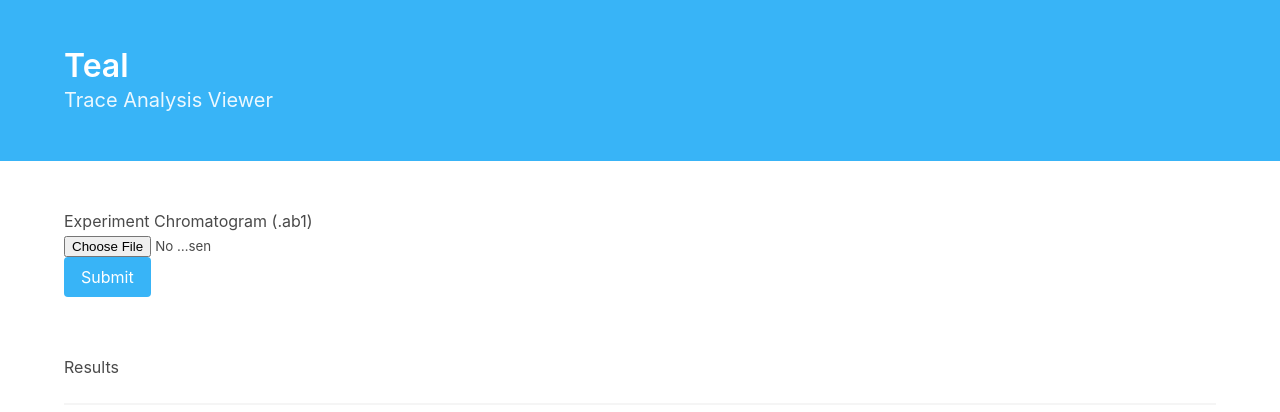
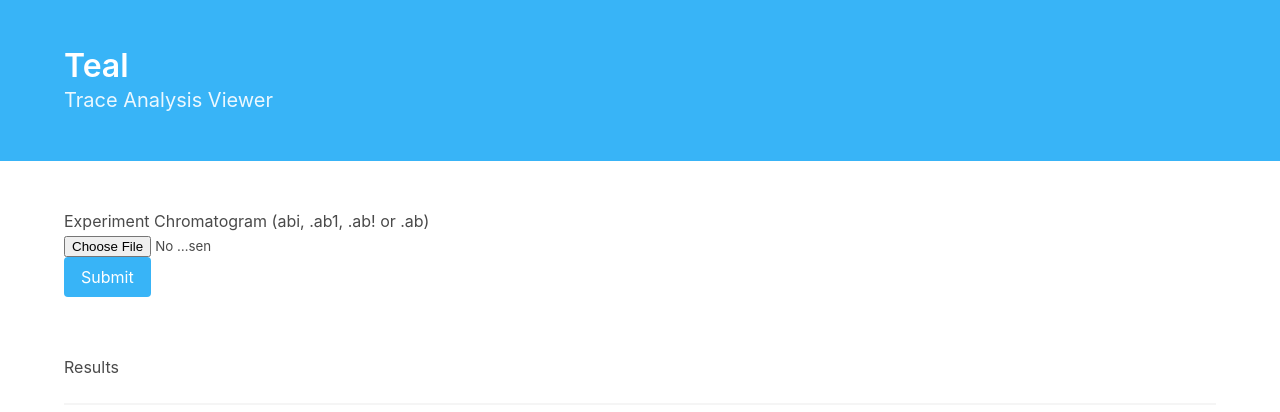
Before and after one commit to gear-genomics/teal, a Flask app: page / in a window 1280 px wide. Shown: the top 412 px of the page. Run offline with Flask 2, Linux system fonts and the light colour scheme; some libraries are stand-ins or nearby versions.

Commit message:
Extended webinterface to ab, abi and ab!

```diff
--- a/ws/teal.py
+++ b/ws/teal.py
@@ -20,7 +20,7 @@ app.config['MAX_CONTENT_LENGTH'] = 8 * 1024 * 1024   #maximum of 8MB
 app.config['BASEURL'] = '/teal'
 
 def allowed_file(filename):
-    return '.' in filename and filename.rsplit('.', 1)[1].lower() in set(['ab1'])
+    return '.' in filename and filename.rsplit('.', 1)[1].lower() in set(['abi','ab1','ab!','ab'])
 
 @app.route('/upload', methods=['GET', 'POST'])
 def generate():
--- a/ws/templates/index.html
+++ b/ws/templates/index.html
@@ -25,7 +25,7 @@
   <section class="section">
       <div class="container">
 	  <p class="control">
-	      <label for="experiment">Experiment Chromatogram (.ab1)</label>
+	      <label for="experiment">Experiment Chromatogram (abi, .ab1, .ab! or .ab)</label>
 	      <br>
 	      <label class="btn btn-default btn-file">
 		  <input type="file" name="experiment" id="experiment" />
```
